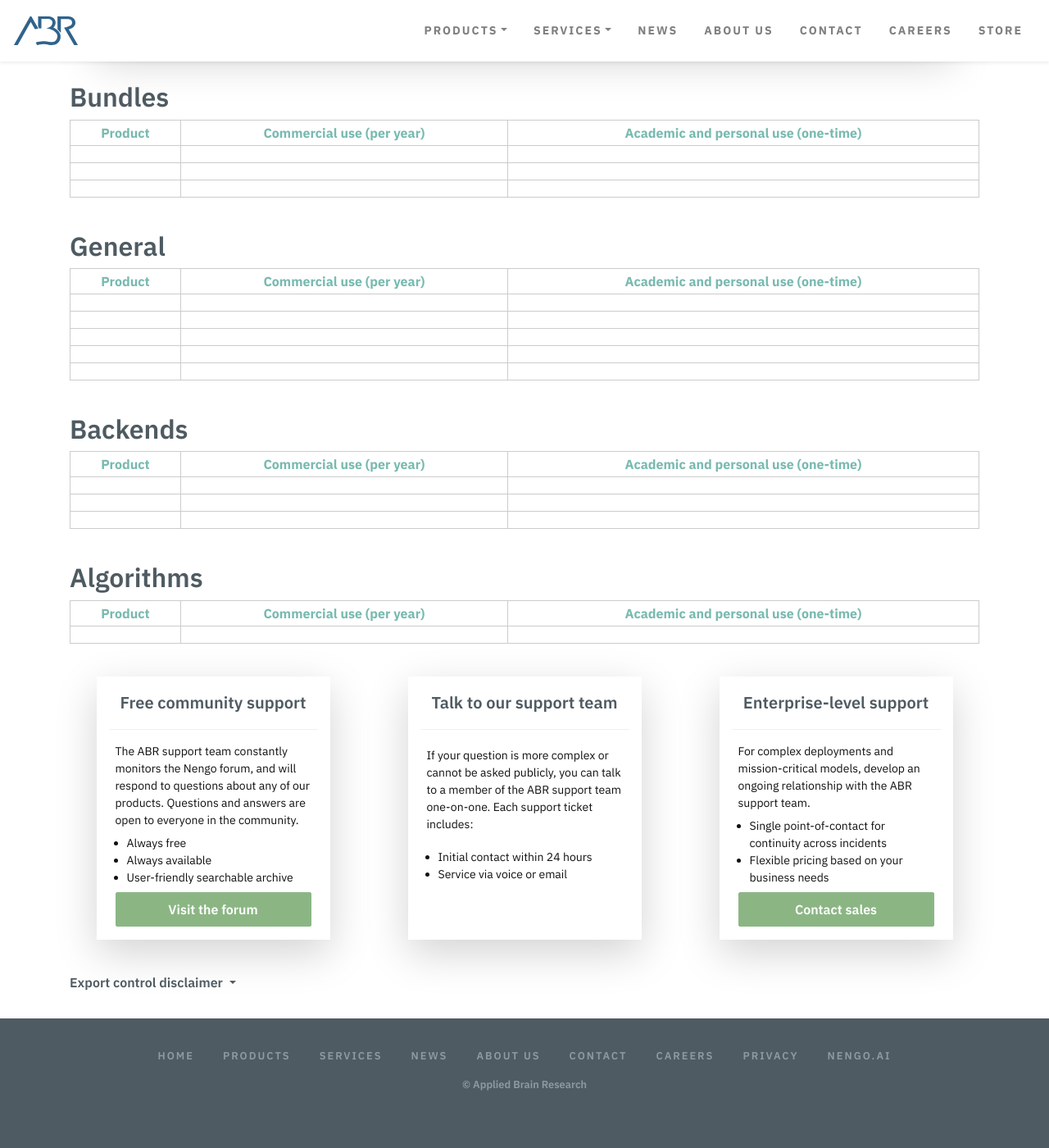
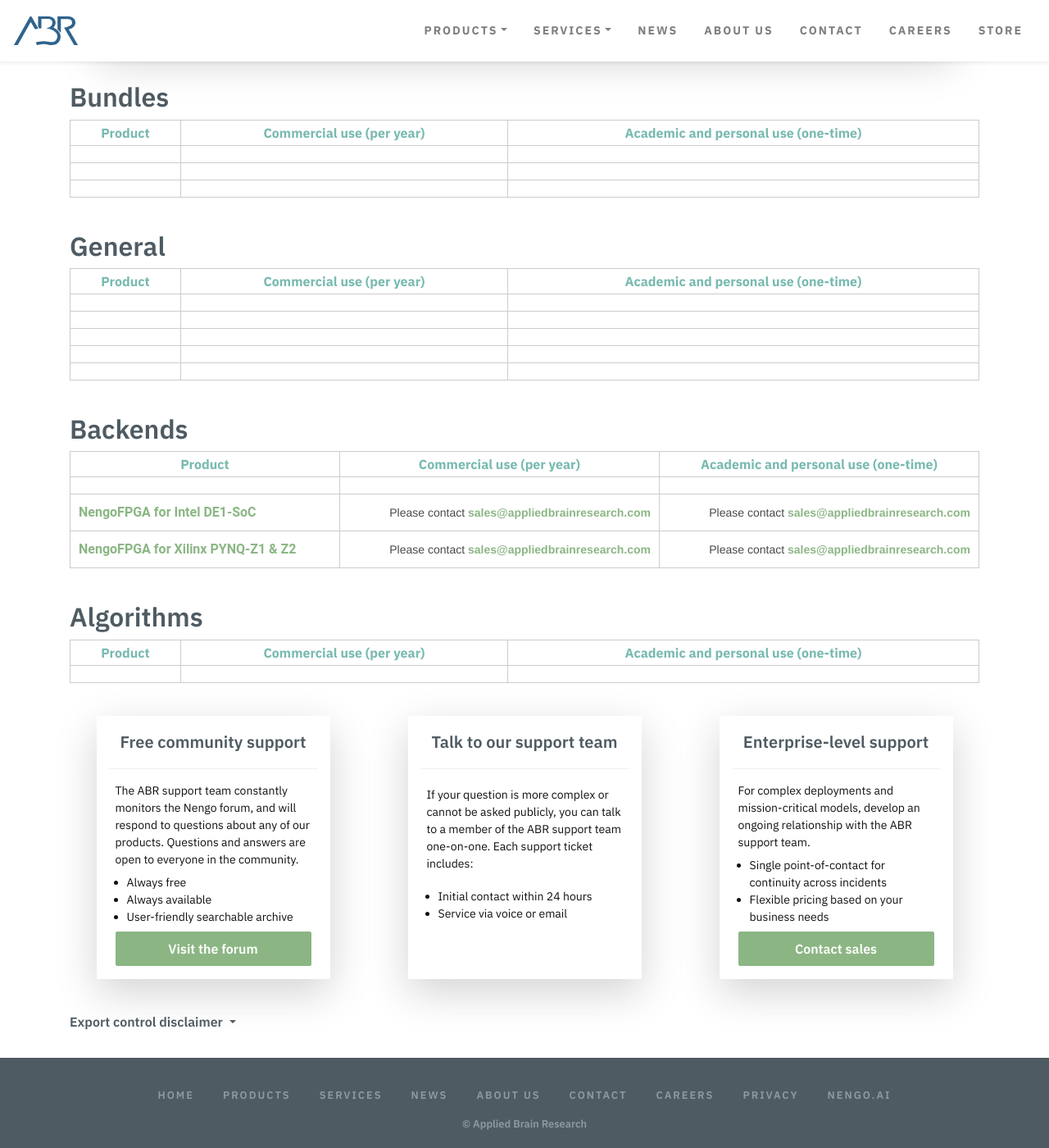
Before and after one commit to abr/abr.github.io, a Jekyll site: the page built from store.html, in a window 1280 px wide and 1400 px high, scrolled down 649 px. Shown: the whole window at 82% size. Built offline with Jekyll 4.4.1, drawn with Linux system fonts in a browser that asks for light colours; before the commit the page ends 2001 px from its top, so only the background shows below that.

Commit message:
Disable FPGA bitstreams temporarily

```diff
--- a/css/bootstrap.scss
+++ b/css/bootstrap.scss
@@ -763,6 +763,23 @@ body.no-scroll {
     td {
       padding: 10px;
     }
+
+    .shopify-disabled {
+      color: rgb(74, 74, 74);
+      font-family: "Helvetica Neue", Helvetica, Arial, sans-serif;
+      font-size: 14px;
+      text-align: right;
+      text-rendering: optimizeLegibility;
+      -webkit-font-smoothing: antialiased;
+
+      td:first-child > div {
+        color: $link-color;
+        font-family: Roboto, sans-serif;
+        font-size: 16px;
+        font-weight: bold;
+        text-align: left;
+      }
+    }
   }
 
   .shopify-support {
--- a/store.html
+++ b/store.html
@@ -244,6 +246,19 @@ support:
         </thead>
         <tbody>
           {% for item in group.items %}
+          {% if item.disabled %}
+          <tr class="shopify-disabled">
+            <td>
+              <div>{{ item.name }}</div>
+            </td>
+            <td>
+              <span>Please contact <a href="mailto:sales@appliedbrainresearch.com">sales@appliedbrainresearch.com</a></span>
+            </td>
+            <td>
+              <div>Please contact <a href="mailto:sales@appliedbrainresearch.com">sales@appliedbrainresearch.com</a></div>
+            </td>
+          </tr>
+          {% else %}
           <tr>
             <td>
               <div
@@ -265,6 +280,7 @@ support:
               ></div>
             </td>
           </tr>
+          {% endif %}
           {% endfor %}
         </tbody>
       </table>
```
Also changed, not shown: other parts of store.html (+2 -0 lines).
